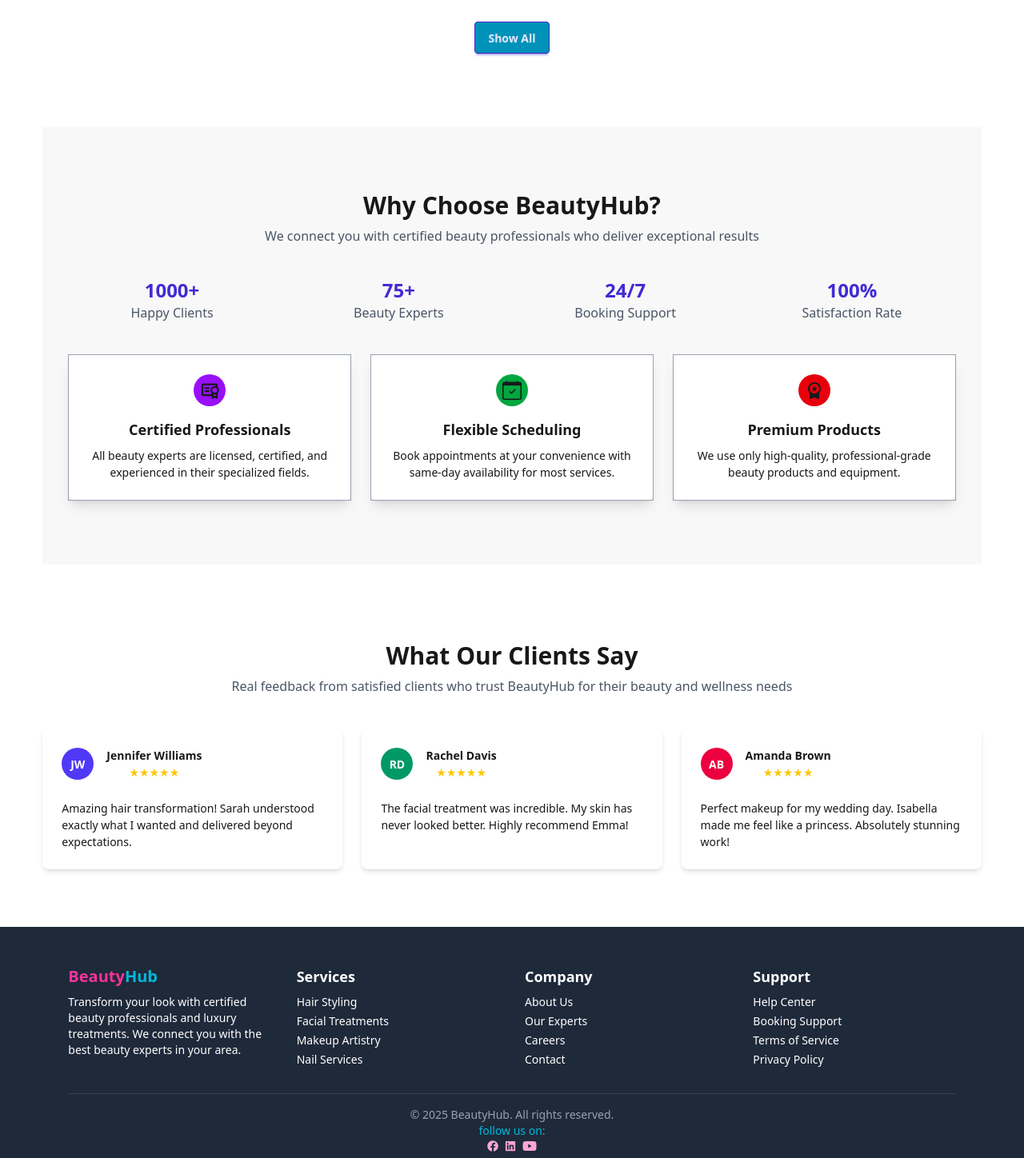
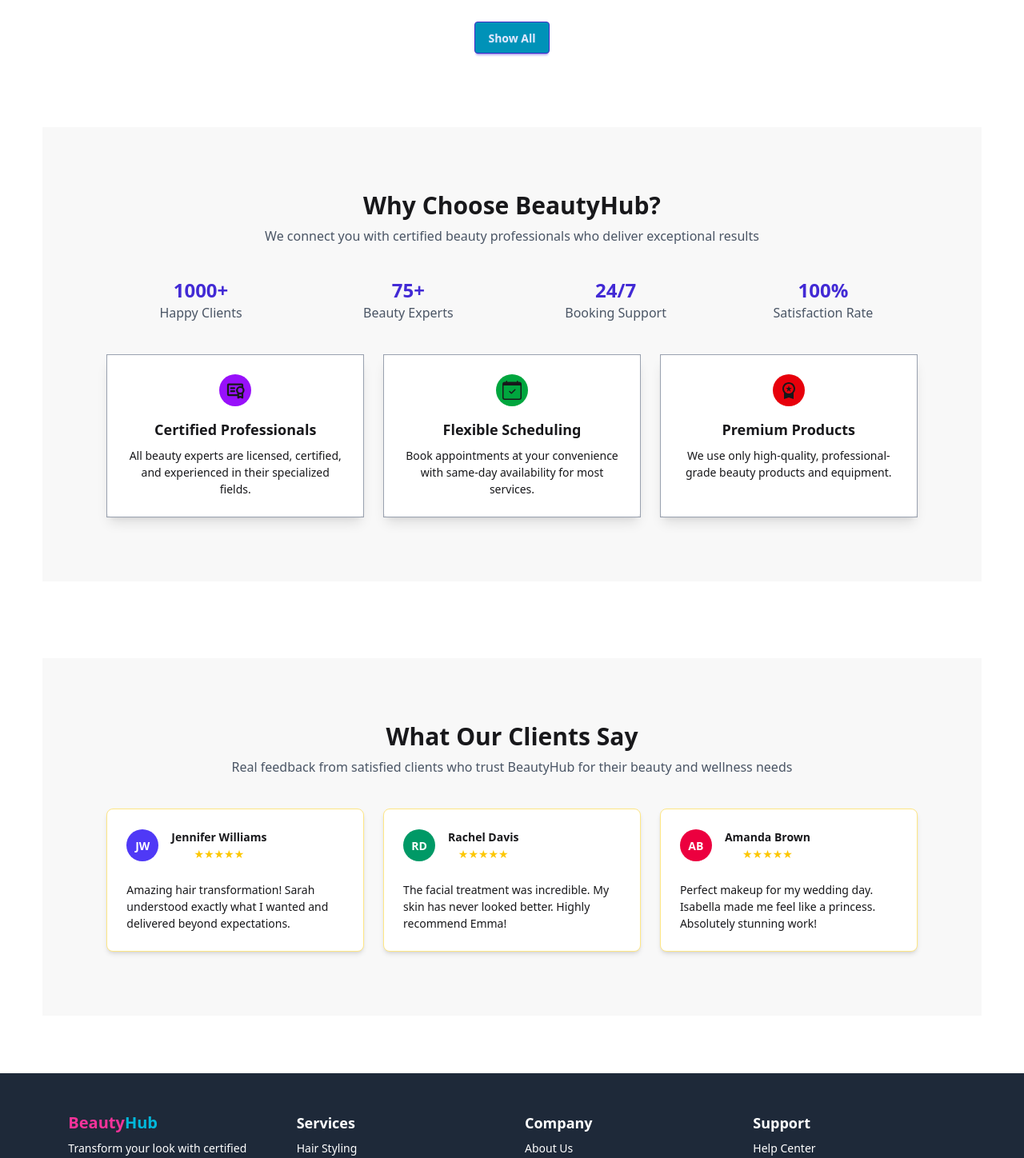
Before and after one commit to suraiya-jahan-bhuiyan-sraboni/beauty-hub-client, a React (Vite) app: page / in a window 1280 px wide. Shown: the part 744-2192 px from the top of the page at 80% size. Built offline with nearby package versions, Linux system fonts and the light colour scheme; no server answers.

Commit message:
fixing what our client say section

```diff
--- a/src/components/home components/ServicesAndTestimonial.jsx
+++ b/src/components/home components/ServicesAndTestimonial.jsx
@@ -60,7 +60,7 @@ const ServicesAndTestimonial = () => {
   return (
       <div className=''>
           <div className="py-8 space-y-24">
-              <div className="text-center bg-base-200 p-8 py-20">
+              <div className="text-center bg-base-200 p-20">
                   <h2 className="text-3xl font-bold">Why Choose BeautyHub?</h2>
                   <p className="text-gray-600 mt-2">
                       We connect you with certified beauty professionals who deliver exceptional results
@@ -103,7 +103,7 @@ const ServicesAndTestimonial = () => {
                   </div>
               </div>
 
-              <div className="text-center">
+              <div className="text-center p-20 bg-base-200">
                   <h2 className="text-3xl font-bold">What Our Clients Say</h2>
                   <p className="text-gray-600 mt-2">
                       Real feedback from satisfied clients who trust BeautyHub for their beauty and wellness needs
@@ -114,7 +114,7 @@ const ServicesAndTestimonial = () => {
                           <motion.div
                               key={idx}
                               whileHover={{ scale: 1.03 }}
-                              className="card bg-base-100 shadow-md"
+                              className="card bg-base-100 shadow-md border border-amber-200"
                           >
                               <div className="card-body">
                                   <div className="flex items-center space-x-4">
```
